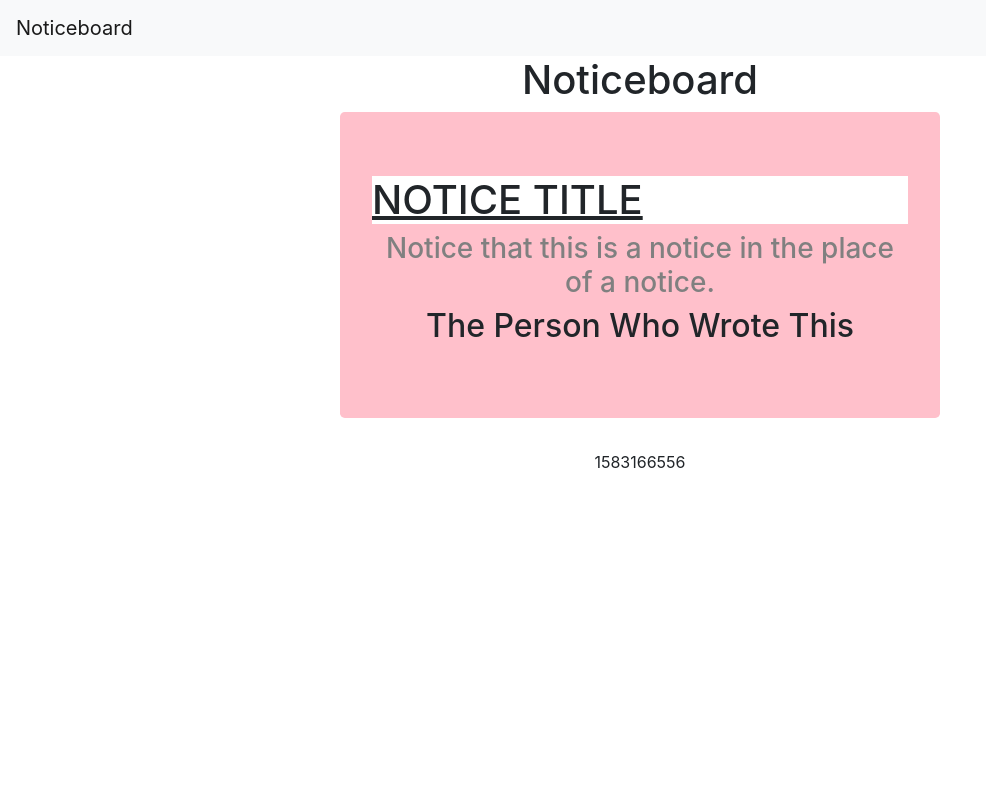
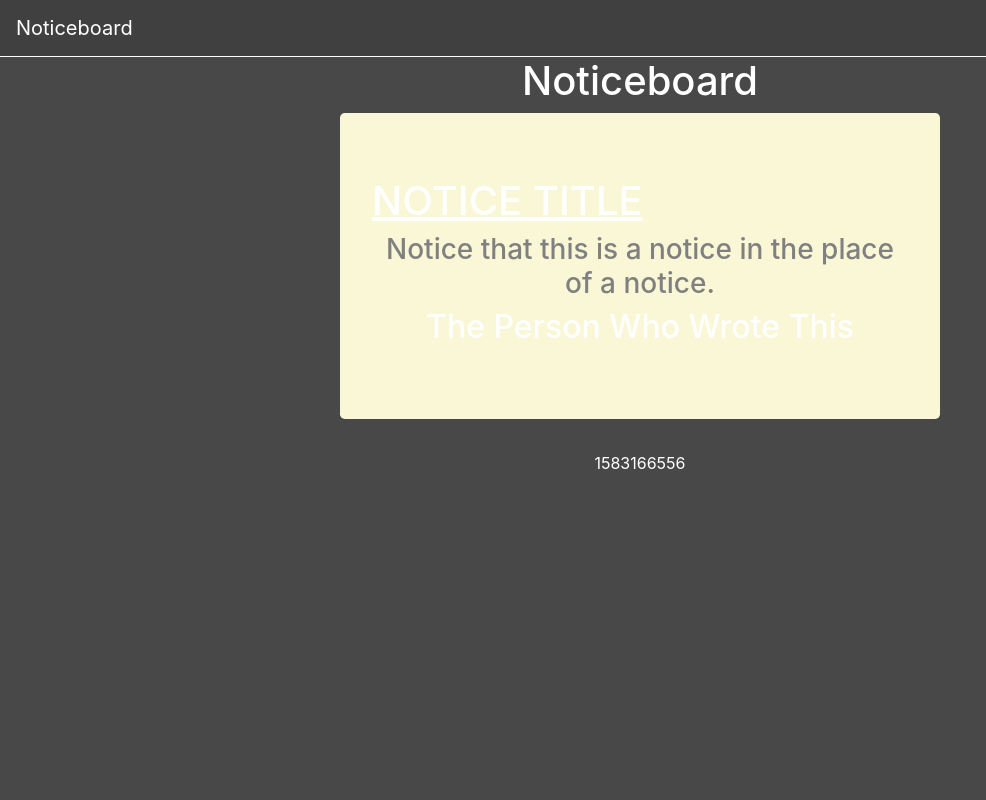
Before and after one commit to JustPawe/trinitywebapp, a PHP site: page /noticeboard.php in a window 1280 px wide. Shown: the whole page, without its empty margins (0-986 px from the left). Run offline with PHP 8.4, Linux system fonts and the light colour scheme; a user stored in the database is signed in; data comes from the database, SQL or seed files in the repository.

Commit message:
Style added

```diff
--- a/base.php
+++ b/base.php
@@ -5,9 +5,9 @@
 		<script src="https://ajax.googleapis.com/ajax/libs/jquery/3.4.1/jquery.min.js"></script>
 		<script src="https://maxcdn.bootstrapcdn.com/bootstrap/4.0.0/js/bootstrap.min.js"></script>
 	</head>
-	<body>
+	<body style="background-color: #484848">
 
-		<nav class="navbar navbar-expand-lg navbar-light bg-light">
+		<nav class="navbar navbar-expand-lg navbar-dark" style="background-color: #404040; border-bottom:1px solid white;" >
 		  <a class="navbar-brand" href="#">Noticeboard</a>
 		  <button class="navbar-toggler" type="button" data-toggle="collapse" data-target="#navbarSupportedContent" aria-controls="navbarSupportedContent" aria-expanded="false" aria-label="Toggle navigation">
 			<span class="navbar-toggler-icon"></span>
--- a/index.php
+++ b/index.php
@@ -9,7 +9,7 @@
 	<center>
 		<?php
 			if(isset ($_GET['msg'])){
-				echo "<h4 style=\"color:red\"> " . $_GET['msg'] . "</h4>";
+				echo "<h4 style=\"color: red\"> " . $_GET['msg'] . "</h4>";
 			}
 		?>
 		<form action="login.php" method="POST" align="center" class="col-sm-2">
--- a/noticeboard.php
+++ b/noticeboard.php
@@ -2,7 +2,7 @@
 	session_start();
 	require_once('base.php');
 ?>
-<html>
+<html >
 	<head>
 		<title>Noticeboard</title>
 	</head>
@@ -10,8 +10,8 @@
 	<body>
 	<center>
 		<h1>Noticeboard</h1>
-		<div class="jumbotron" style="background-color: pink; width: 600px">
-			<u><h1 style="background-color: white" align="left">NOTICE TITLE</h1></u>
+		<div class="jumbotron" style="background-color: #f9f7d5; width: 600px">
+			<u><h1 align="left">NOTICE TITLE</h1></u>
 			<h3 style="color: gray">Notice that this is a notice in the place of a notice.</h3>
 			<h2>The Person Who Wrote This</h2>
 		</div>
--- a/style.css
+++ b/style.css
@@ -60,3 +60,18 @@ input:checked + .slider:before {
 .slider.round:before {
   border-radius: 50%;
 }
+
+#uberbar	{
+	border-bottom:1px solid white;
+	padding:10px 20px;
+	position:fixed;
+	top:0;
+	left:0;
+	z-index:2000;
+	width:100;
+}
+
+body
+{
+	color: #ffffff;
+}
```
